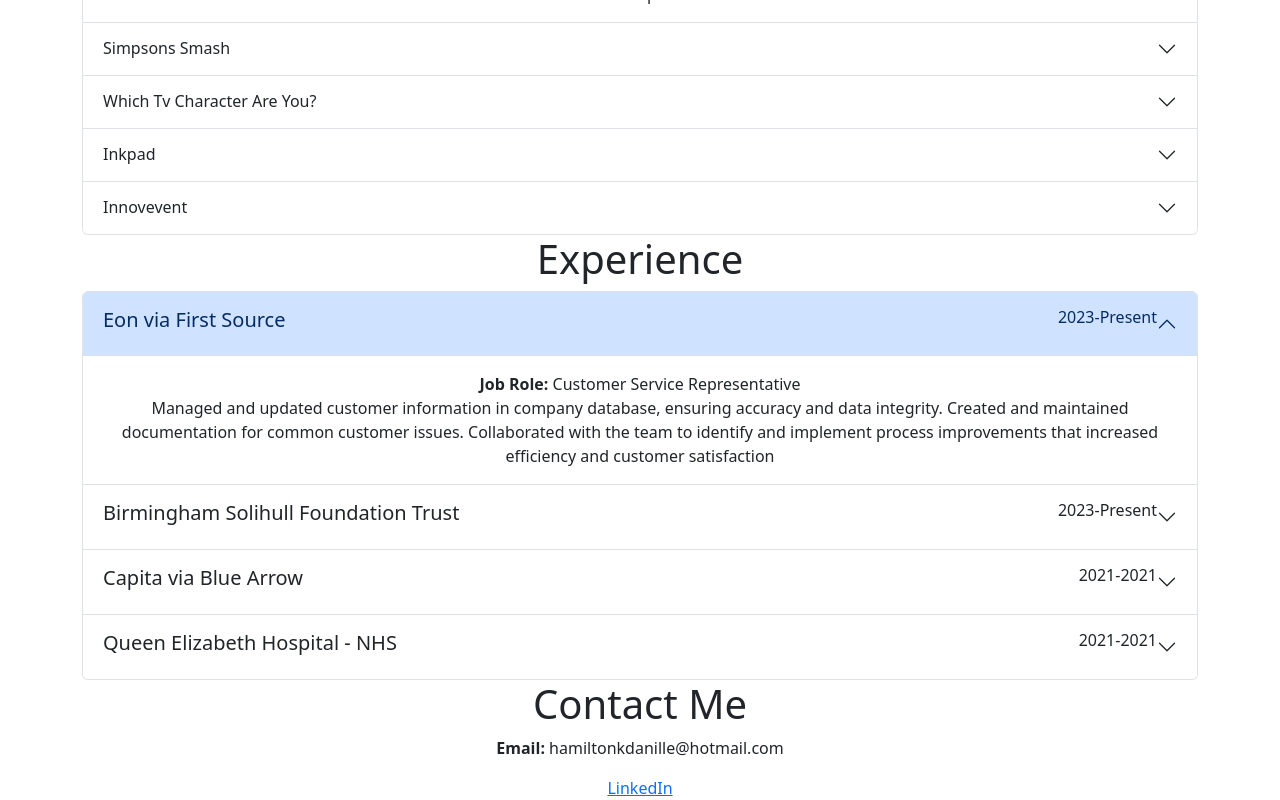
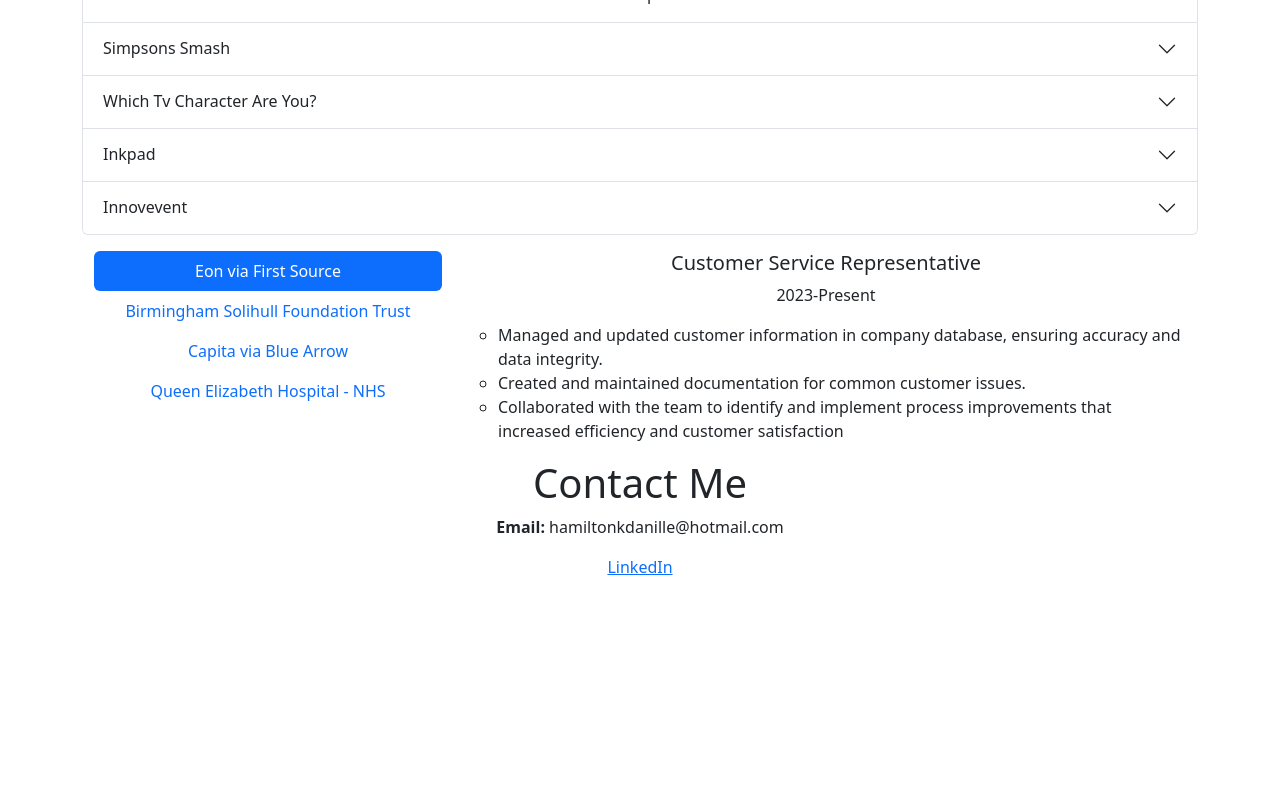
Before and after one commit to DanilleH22/portfolio, a React (Create React App) app: page / in a window 1280 px wide. Shown: the part 630-1430 px from the top of the page. After the commit the page ends 1209 px from the top, so only its background shows below. Built offline with nearby package versions, Linux system fonts and the light colour scheme.

Commit message:
Refactor code for experience to tabs

```diff
--- a/src/pages/Experience.js
+++ b/src/pages/Experience.js
@@ -1,58 +1,147 @@
-import React from 'react'
-import Accordion from 'react-bootstrap/Accordion';
+// import React from 'react'
+// import Accordion from 'react-bootstrap/Accordion';
 
-export default function Experience() {
+// export default function Experience() {
+
+//     let data = [
+//         {
+//             job: "Eon via First Source",
+//             role: "Customer Service Representative",
+//             description: "Managed and updated customer information in company database, ensuring accuracy and data integrity. Created and maintained documentation for common customer issues. Collaborated with the team to identify and implement process improvements that increased efficiency and customer satisfaction",
+//             date: "2023-Present"
+//         },
+//         {
+//           job: "Birmingham Solihull Foundation Trust",
+//           role: "Healthcare Assistant",
+//           description: "Analyzed patients conditions to determine appropriate mental health interventions, while implementing effective solutions for managing patient crises. Collaborated with multidisciplinary team develop and implement patient care plans and communicated complex patient care information. Maintained high standards of data accuracy and documentation",
+//           date: "2023-Present"
+//       },
+//       {
+//         job: "Capita via Blue Arrow",
+//         role: "Screening Officer",
+//         description: "Reviewed large volumes of data to identify discrepancies and inconsistencies and inconsistencies. Leveraged specialized software and databases to manage and organize background check information. Conducted reguar audits of background check procedures to ensure high standards of accuracy and reliability",
+//         date: "2021-2021"
+//     },
+//     {
+//       job: "Queen Elizabeth Hospital - NHS",
+//       role: "Laboratory Assistant",
+//       description: "• Operated and maintained laboratory management systems. Executed quality control tests to ensure laboratory equipment and procedures met regulatory standards. Compiled and interpreted laboratory data ensuring accurate and timely results",
+//       date: "2021-2021"
+//   }
+//     ]
+
+//     return (
+//       <div>
+//       <h1>Experience</h1>
+//       <Accordion defaultActiveKey="0">
+//         {
+//             data.map((item, index) => (
+//                 <Accordion.Item eventKey={index.toString()} key={index}>
+//                     <Accordion.Header>
+//                       <div style={{ display: 'flex', justifyContent: 'space-between', width: '100%' }}>
+//                         <h5>{item.job}</h5>
+//                         <h6>{item.date}</h6>
+//                       </div>
+//                     </Accordion.Header>
+//                     <Accordion.Body>
+//                         <strong>Job Role: </strong> {item.role}
+//                         <br />
+//                         {item.description}
+//                     </Accordion.Body>
+//                 </Accordion.Item>
+//             ))
+//         }
+//       </Accordion>
+//     </div>
+//     );
+
+// }
+
+
+import { Container } from 'react-bootstrap';
+import Col from 'react-bootstrap/Col';
+import Nav from 'react-bootstrap/Nav';
+import Row from 'react-bootstrap/Row';
+import Tab from 'react-bootstrap/Tab';
+
+function Experience() {
 
   let data = [
             {
                 job: "Eon via First Source",
                 role: "Customer Service Representative",
-            description: "Managed and updated customer information in company database, ensuring accuracy and data integrity. Created and maintained documentation for common customer issues. Collaborated with the team to identify and implement process improvements that increased efficiency and customer satisfaction",
+                description: [
+                  "Managed and updated customer information in company database, ensuring accuracy and data integrity." ,
+                  "Created and maintained documentation for common customer issues.",
+                  "Collaborated with the team to identify and implement process improvements that increased efficiency and customer satisfaction",
+                ],
                 date: "2023-Present"
             },
             {
               job: "Birmingham Solihull Foundation Trust",
               role: "Healthcare Assistant",
-          description: "Analyzed patients conditions to determine appropriate mental health interventions, while implementing effective solutions for managing patient crises. Collaborated with multidisciplinary team develop and implement patient care plans and communicated complex patient care information. Maintained high standards of data accuracy and documentation",
+              description: [
+                "Analyzed patients conditions to determine appropriate mental health interventions, while implementing effective solutions for managing patient crises." ,
+                "Collaborated with multidisciplinary team develop and implement patient care plans and communicated complex patient care information.",
+                "Maintained high standards of data accuracy and documentation"
+              ],
               date: "2023-Present"
           },
           {
             job: "Capita via Blue Arrow",
             role: "Screening Officer",
-        description: "Reviewed large volumes of data to identify discrepancies and inconsistencies and inconsistencies. Leveraged specialized software and databases to manage and organize background check information. Conducted reguar audits of background check procedures to ensure high standards of accuracy and reliability",
+            description: [
+              "Reviewed large volumes of data to identify discrepancies and inconsistencies and inconsistencies.",
+              "Leveraged specialized software and databases to manage and organize background check information.",
+              "Conducted reguar audits of background check procedures to ensure high standards of accuracy and reliability"
+            ],
             date: "2021-2021"
         },
         {
           job: "Queen Elizabeth Hospital - NHS",
           role: "Laboratory Assistant",
-      description: "• Operated and maintained laboratory management systems. Executed quality control tests to ensure laboratory equipment and procedures met regulatory standards. Compiled and interpreted laboratory data ensuring accurate and timely results",
+          description: [
+            "Operated and maintained laboratory management systems.",
+            "Executed quality control tests to ensure laboratory equipment and procedures met regulatory standards.",
+            "Compiled and interpreted laboratory data ensuring accurate and timely results",
+          ],
           date: "2021-2021"
       }
         ]
 
   return (
-      <div>
-      <h1>Experience</h1>
-      <Accordion defaultActiveKey="0">
-        {
-            data.map((item, index) => (
-                <Accordion.Item eventKey={index.toString()} key={index}>
-                    <Accordion.Header>
-                      <div style={{ display: 'flex', justifyContent: 'space-between', width: '100%' }}>
-                        <h5>{item.job}</h5>
-                        <h6>{item.date}</h6>
-                      </div>
-                    </Accordion.Header>
-                    <Accordion.Body>
-                        <strong>Job Role: </strong> {item.role}
-                        <br />
-                        {item.description}
-                    </Accordion.Body>
-                </Accordion.Item>
-            ))
+    <Container>
+      <Tab.Container  defaultActiveKey="0">
+        <Row className="justify-content-md-center mt-3">
+          <Col sm={4}>
+            <Nav variant="pills" className="flex-column">
+              {data.map((item, index) => (
+                <Nav.Item key={index}>
+                  <Nav.Link eventKey={index.toString()}>{item.job}</Nav.Link>
+                </Nav.Item>
+              ))}
+            </Nav>
+          </Col>
+          <Col sm={8}>
+            <Tab.Content>
+              {data.map((item, index) => (
+                <Tab.Pane eventKey={index.toString()} key={index} >
+                  <h5>{item.role}</h5>
+                  <p>{item.date}</p>
+                  <ul style={{ listStyleType: 'circle', textAlign: 'left' }}>
+                    {item.description.map((point, i) => (
+                      <li key={i}>{point}</li>
+                    ))}
+                  </ul>
+
+                </Tab.Pane>
+              ))}
+            </Tab.Content>
+          </Col>
+        </Row>
+      </Tab.Container>
+    </Container>
+  );
 }
-      </Accordion>
-    </div>
-    );
 
-}
+export default Experience;
```
Lines whose indentation alone changed are shown as unchanged.
